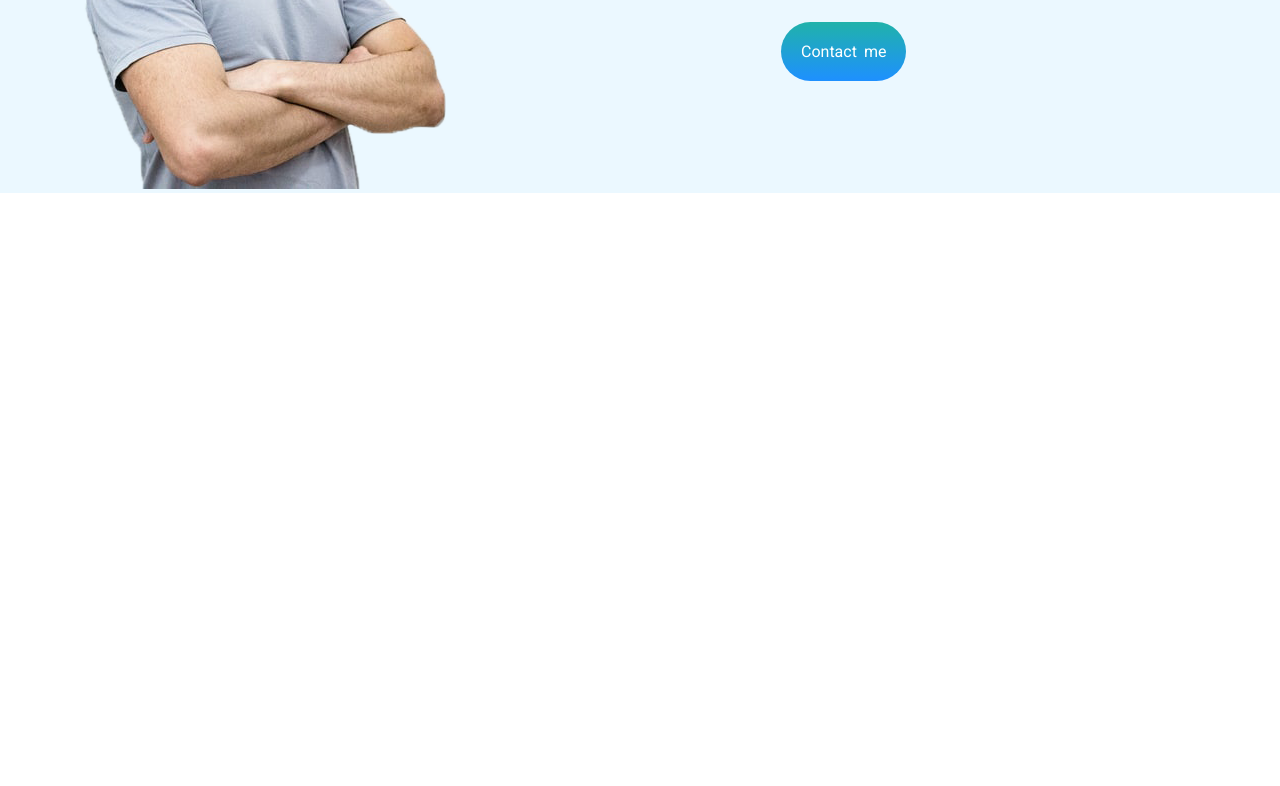
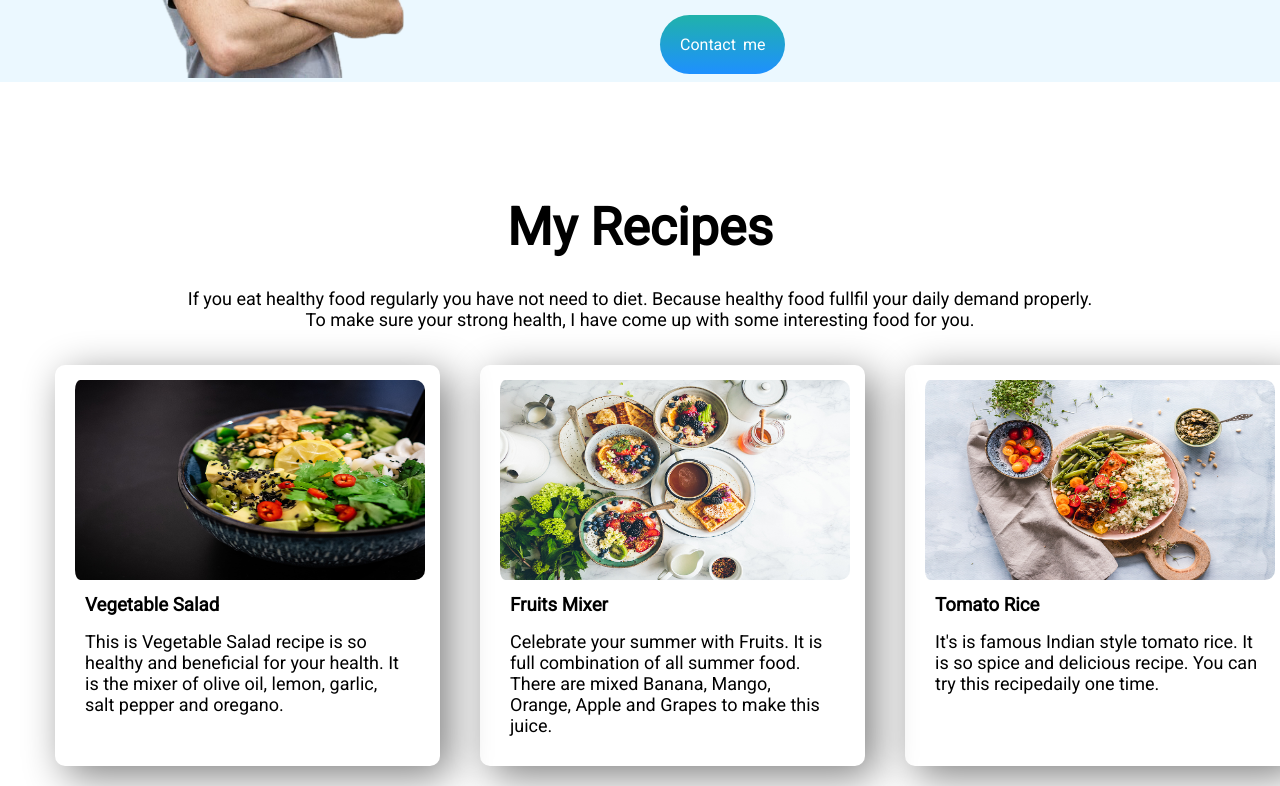
Before and after one commit to mhrazib121/healthy-bites, a plain HTML site: page index.html in a window 1280 px wide. Shown: the part 785-1571 px from the top of the page. Before the commit the page ends 1078 px from the top, so only its background shows below. Drawn offline with Linux system fonts and the light colour scheme.

Commit message:
Recipies section added

```diff
--- a/index.html
+++ b/index.html
@@ -25,16 +25,40 @@
         </div>
     </section>
     <section id="banner" class="section-part">
-        <div>
+        <div class="half-part">
             <img src="images/man-in-about.png" alt="Man">
         </div>
-        <div>
+        <div class="half-part">
             <h1>About Me</h1>
             <p>I am a professional coker in the USA. I have been cooking delicious and healthy food for the last 7 years plus. I am fully passionate and dedicated to making good recipes. Now I am working with "Tasty-food" and I try to cook the best and authentic food recipes for my customers. Because Customer satisfaction is my main priority.
             </p>
             <br>
-            <br> <br>
+            <br>
             <a class="button" href="#"> Contact me</a>
+        </div>
+    </section>
+    <section>
+        <div id="recipes">
+            <h1>My Recipes</h1>
+        <p>If you eat healthy food regularly you have not need to diet. Because healthy food fullfil your daily demand properly. <br> To make sure your strong health, I have come up with some interesting food for you.</p>
+        </div>
+        <div class="recipes-item">
+            <div class="item-name">
+                <img src="images/project-cover-1.jpg" alt="">
+                <h3> Vegetable Salad</h3>
+                <p>This is Vegetable Salad recipe is so healthy and beneficial for your health. It is the mixer of olive oil, lemon, garlic, salt pepper and oregano.</p>
+            </div>
+            <div class="item-name">
+                <img src="images/project-cover-2.jpg" alt="">
+                <h3>Fruits Mixer</h3>
+                <p>Celebrate your summer with Fruits. It is full combination of all summer food. There are mixed Banana, Mango, Orange, Apple and Grapes to make this juice.</p>
+            </div>
+            <div class="item-name">
+                <img src="images/project-cover.jpg" alt="">
+                <h3> Tomato Rice</h3>
+                <p>It's is famous Indian style tomato rice. It is so spice and delicious recipe. You can try this recipedaily one time.
+                </p>
+            </div>
         </div>
     </section>
 
--- a/style.css
+++ b/style.css
@@ -24,8 +24,8 @@ span{
     width: 50%;
 }
 .half-part img{
-    width: 75%;
-    padding-left: 100px;
+    width: 85%;
+    padding-left: 80px;
 }
 .button{
     text-decoration: none;
@@ -42,3 +42,30 @@ span{
     background-size: 1350px 780px;
 
 }
+#recipes{
+    text-align: center;
+}
+.recipes-item{
+    display: flex;
+    width:65% auto;
+    margin-left: 35px;
+    margin-right: 35px;
+}
+.item-name{
+    width: 33%;
+    margin: 20px;
+    padding: 10px;
+    box-shadow: 10px 10px 40px gray;
+    border-radius: 10px;
+    padding: 15px;
+}
+h3{
+    padding-left: 15px;
+    padding-top: 10px;
+}
+.item-name img{
+    width: 350px;
+    height: 200px;
+    padding-left: 5px;
+    border-radius:10px;
+}
```
